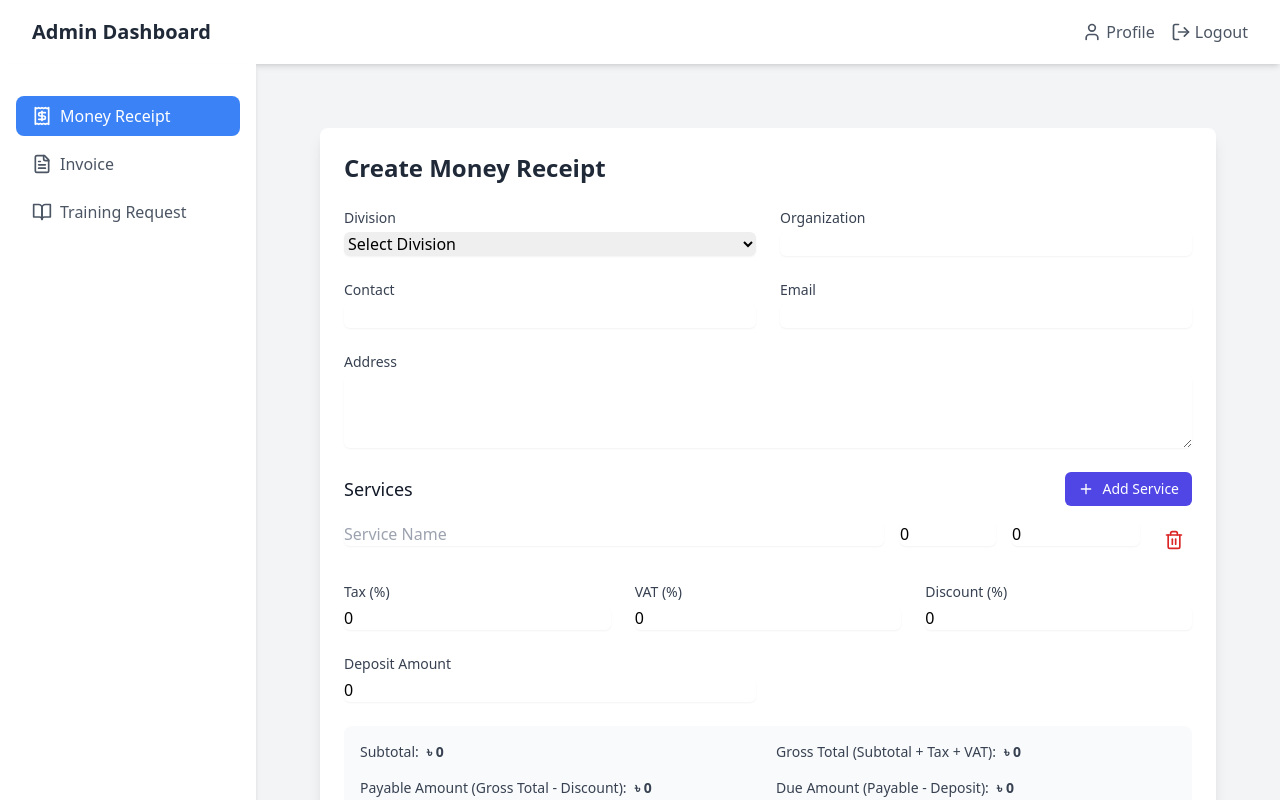
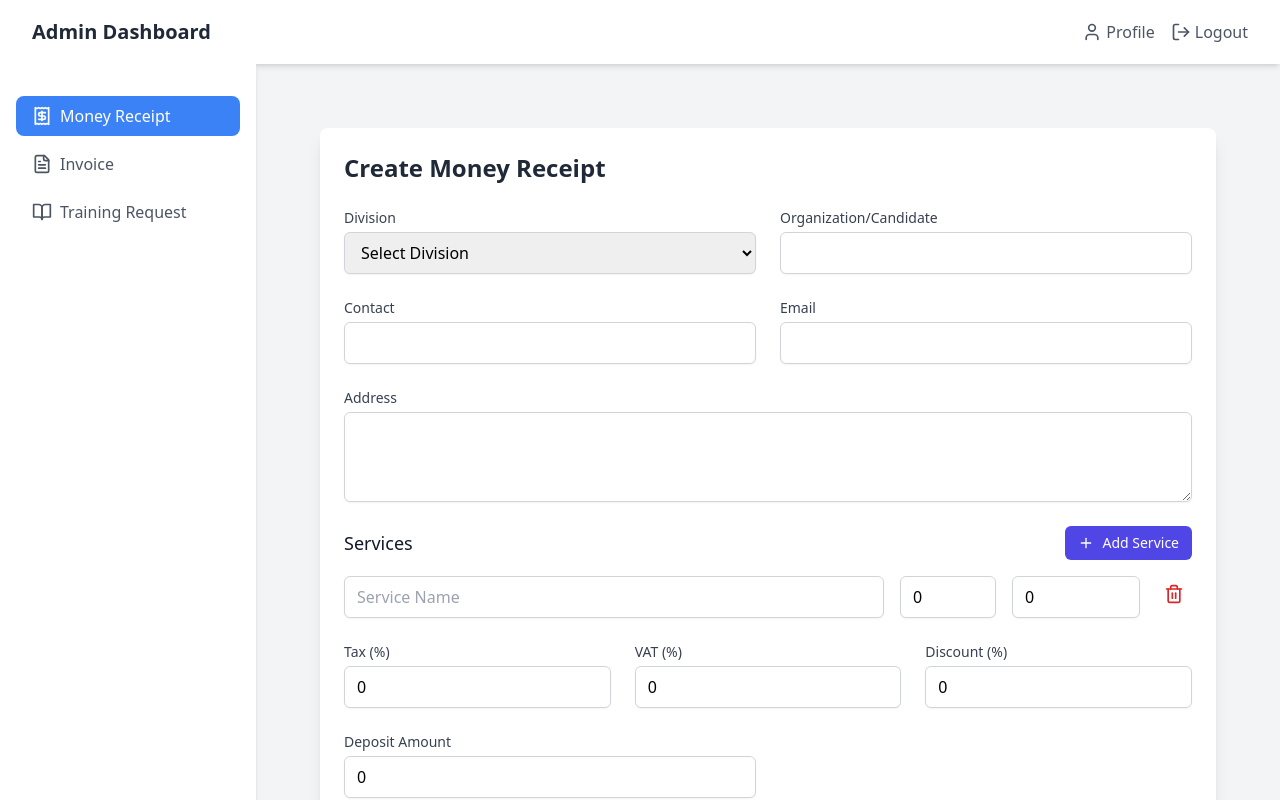
Before and after one commit to ATCTechLtd17/reciept-invoice, a React (Vite) app: page /dashboard/money-receipt/create in a window 1280 px wide. Shown: the top 800 px of the page. Built offline with nearby package versions, Linux system fonts and the light colour scheme.

Commit message:
Updated Form

```diff
--- a/src/pages/dashboard/ReceiptForm.tsx
+++ b/src/pages/dashboard/ReceiptForm.tsx
@@ -1,7 +1,7 @@
 import React, { useRef, useState } from 'react';
 import { useForm, useFieldArray } from 'react-hook-form';
 import { zodResolver } from '@hookform/resolvers/zod';
-import { Plus, Trash2,  Eye, Printer } from 'lucide-react';
+import { Plus, Trash2, Eye, Printer } from 'lucide-react';
 import { useReactToPrint } from 'react-to-print';
 import type { ReceiptFormData } from '../../types/receipt';
 import { receiptFormSchema } from '../../types/receipt';
@@ -45,32 +45,21 @@ const ReceiptForm: React.FC = () => {
   const formData = watch();
 
   React.useEffect(() => {
-    // Calculate subtotal
-    const subtotal = watchServices.reduce((acc, service) => {
-      return acc + (service.unit * service.price);
-    }, 0);
+    const subtotal = watchServices.reduce((acc, service) => acc + (service.unit * service.price), 0);
     setValue('subtotal', subtotal);
 
-    // Calculate tax and VAT amounts
     const taxAmount = (subtotal * watchTax) / 100;
     const vatAmount = (subtotal * watchVAT) / 100;
-
-    // Calculate gross total (Subtotal + Tax + VAT)
     const grossTotal = subtotal + taxAmount + vatAmount;
     setValue('grossTotal', grossTotal);
 
-    // Calculate discount amount
     const discountAmount = (subtotal * watchDiscount) / 100;
-
-    // Calculate payable amount (Gross Total - Discount)
     const payableAmount = grossTotal - discountAmount;
     setValue('payableAmount', payableAmount);
 
-    // Calculate due amount (Payable Amount - Deposit Amount)
     const dueAmount = payableAmount - (watchDepositAmount || 0);
     setValue('dueAmount', dueAmount);
 
-    // For backward compatibility
     setValue('total', payableAmount);
   }, [watchServices, watchTax, watchVAT, watchDiscount, watchDepositAmount, setValue]);
 
@@ -86,11 +75,9 @@ const ReceiptForm: React.FC = () => {
       status: 'Pending' as const
     };
 
-    // Save to local storage
     const savedReceipts = JSON.parse(localStorage.getItem('receipts') || '[]');
     localStorage.setItem('receipts', JSON.stringify([...savedReceipts, receipt]));
 
-    // Show preview
     setShowPreview(true);
   };
 
@@ -102,12 +89,12 @@ const ReceiptForm: React.FC = () => {
         <form onSubmit={handleSubmit(onSubmit)} className="space-y-6">
           <div className="grid grid-cols-2 gap-6">
             <div>
-              <label className="block text-sm font-medium text-gray-700">Division</label>
+              <label className="block text-sm font-medium text-gray-700 mb-1">Division</label>
               <select
                 {...register('division')}
-                className={`mt-1 block w-full rounded-md shadow-sm focus:border-indigo-500 focus:ring-indigo-500 ${
-                  errors.division ? 'border-red-300' : 'border-gray-300'
-                }`}
+                className={`mt-1 block w-full px-3 py-2 border ${
+                  errors.division ? 'border-red-500' : 'border-gray-300'
+                } rounded-md shadow-sm focus:outline-none focus:ring-2 focus:ring-indigo-500 focus:border-indigo-500`}
               >
                 <option value="">Select Division</option>
                 <option value="Academy">Academy</option>
@@ -119,13 +106,13 @@ const ReceiptForm: React.FC = () => {
             </div>
 
             <div>
-              <label className="block text-sm font-medium text-gray-700">Organization</label>
+              <label className="block text-sm font-medium text-gray-700 mb-1">Organization/Candidate</label>
               <input
                 type="text"
                 {...register('organization')}
-                className={`mt-1 block w-full rounded-md shadow-sm focus:border-indigo-500 focus:ring-indigo-500 ${
-                  errors.organization ? 'border-red-300' : 'border-gray-300'
-                }`}
+                className={`mt-1 block w-full px-3 py-2 border ${
+                  errors.organization ? 'border-red-500' : 'border-gray-300'
+                } rounded-md shadow-sm focus:outline-none focus:ring-2 focus:ring-indigo-500 focus:border-indigo-500`}
               />
               {errors.organization && (
                 <p className="mt-1 text-sm text-red-600">{errors.organization.message}</p>
@@ -135,13 +122,13 @@ const ReceiptForm: React.FC = () => {
 
           <div className="grid grid-cols-2 gap-6">
             <div>
-              <label className="block text-sm font-medium text-gray-700">Contact</label>
+              <label className="block text-sm font-medium text-gray-700 mb-1">Contact</label>
               <input
                 type="text"
                 {...register('contact')}
-                className={`mt-1 block w-full rounded-md shadow-sm focus:border-indigo-500 focus:ring-indigo-500 ${
-                  errors.contact ? 'border-red-300' : 'border-gray-300'
-                }`}
+                className={`mt-1 block w-full px-3 py-2 border ${
+                  errors.contact ? 'border-red-500' : 'border-gray-300'
+                } rounded-md shadow-sm focus:outline-none focus:ring-2 focus:ring-indigo-500 focus:border-indigo-500`}
               />
               {errors.contact && (
                 <p className="mt-1 text-sm text-red-600">{errors.contact.message}</p>
@@ -149,13 +136,13 @@ const ReceiptForm: React.FC = () => {
             </div>
 
             <div>
-              <label className="block text-sm font-medium text-gray-700">Email</label>
+              <label className="block text-sm font-medium text-gray-700 mb-1">Email</label>
               <input
                 type="email"
                 {...register('email')}
-                className={`mt-1 block w-full rounded-md shadow-sm focus:border-indigo-500 focus:ring-indigo-500 ${
-                  errors.email ? 'border-red-300' : 'border-gray-300'
-                }`}
+                className={`mt-1 block w-full px-3 py-2 border ${
+                  errors.email ? 'border-red-500' : 'border-gray-300'
+                } rounded-md shadow-sm focus:outline-none focus:ring-2 focus:ring-indigo-500 focus:border-indigo-500`}
               />
               {errors.email && (
                 <p className="mt-1 text-sm text-red-600">{errors.email.message}</p>
@@ -164,13 +151,13 @@ const ReceiptForm: React.FC = () => {
           </div>
 
           <div>
-            <label className="block text-sm font-medium text-gray-700">Address</label>
+            <label className="block text-sm font-medium text-gray-700 mb-1">Address</label>
             <textarea
               {...register('address')}
               rows={3}
-              className={`mt-1 block w-full rounded-md shadow-sm focus:border-indigo-500 focus:ring-indigo-500 ${
-                errors.address ? 'border-red-300' : 'border-gray-300'
-              }`}
+              className={`mt-1 block w-full px-3 py-2 border ${
+                errors.address ? 'border-red-500' : 'border-gray-300'
+              } rounded-md shadow-sm focus:outline-none focus:ring-2 focus:ring-indigo-500 focus:border-indigo-500`}
             />
             {errors.address && (
               <p className="mt-1 text-sm text-red-600">{errors.address.message}</p>
@@ -196,9 +183,9 @@ const ReceiptForm: React.FC = () => {
                   <input
                     {...register(`services.${index}.name`)}
                     placeholder="Service Name"
-                    className={`block w-full rounded-md shadow-sm focus:border-indigo-500 focus:ring-indigo-500 ${
-                      errors.services?.[index]?.name ? 'border-red-300' : 'border-gray-300'
-                    }`}
+                    className={`block w-full px-3 py-2 border ${
+                      errors.services?.[index]?.name ? 'border-red-500' : 'border-gray-300'
+                    } rounded-md shadow-sm focus:outline-none focus:ring-2 focus:ring-indigo-500 focus:border-indigo-500`}
                   />
                   {errors.services?.[index]?.name && (
                     <p className="mt-1 text-sm text-red-600">{errors.services[index]?.name?.message}</p>
@@ -209,9 +196,9 @@ const ReceiptForm: React.FC = () => {
                     type="number"
                     {...register(`services.${index}.unit`, { valueAsNumber: true })}
                     placeholder="Units"
-                    className={`block w-full rounded-md shadow-sm focus:border-indigo-500 focus:ring-indigo-500 ${
-                      errors.services?.[index]?.unit ? 'border-red-300' : 'border-gray-300'
-                    }`}
+                    className={`block w-full px-3 py-2 border ${
+                      errors.services?.[index]?.unit ? 'border-red-500' : 'border-gray-300'
+                    } rounded-md shadow-sm focus:outline-none focus:ring-2 focus:ring-indigo-500 focus:border-indigo-500`}
                   />
                   {errors.services?.[index]?.unit && (
                     <p className="mt-1 text-sm text-red-600">{errors.services[index]?.unit?.message}</p>
@@ -222,9 +209,9 @@ const ReceiptForm: React.FC = () => {
                     type="number"
                     {...register(`services.${index}.price`, { valueAsNumber: true })}
                     placeholder="Price"
-                    className={`block w-full rounded-md shadow-sm focus:border-indigo-500 focus:ring-indigo-500 ${
-                      errors.services?.[index]?.price ? 'border-red-300' : 'border-gray-300'
-                    }`}
+                    className={`block w-full px-3 py-2 border ${
+                      errors.services?.[index]?.price ? 'border-red-500' : 'border-gray-300'
+                    } rounded-md shadow-sm focus:outline-none focus:ring-2 focus:ring-indigo-500 focus:border-indigo-500`}
                   />
                   {errors.services?.[index]?.price && (
                     <p className="mt-1 text-sm text-red-600">{errors.services[index]?.price?.message}</p>
@@ -246,13 +233,13 @@ const ReceiptForm: React.FC = () => {
 
           <div className="grid grid-cols-3 gap-6">
             <div>
-              <label className="block text-sm font-medium text-gray-700">Tax (%)</label>
+              <label className="block text-sm font-medium text-gray-700 mb-1">Tax (%)</label>
               <input
                 type="number"
                 {...register('tax', { valueAsNumber: true })}
-                className={`mt-1 block w-full rounded-md shadow-sm focus:border-indigo-500 focus:ring-indigo-500 ${
-                  errors.tax ? 'border-red-300' : 'border-gray-300'
-                }`}
+                className={`mt-1 block w-full px-3 py-2 border ${
+                  errors.tax ? 'border-red-500' : 'border-gray-300'
+                } rounded-md shadow-sm focus:outline-none focus:ring-2 focus:ring-indigo-500 focus:border-indigo-500`}
               />
               {errors.tax && (
                 <p className="mt-1 text-sm text-red-600">{errors.tax.message}</p>
@@ -260,13 +247,13 @@ const ReceiptForm: React.FC = () => {
             </div>
 
             <div>
-              <label className="block text-sm font-medium text-gray-700">VAT (%)</label>
+              <label className="block text-sm font-medium text-gray-700 mb-1">VAT (%)</label>
               <input
                 type="number"
                 {...register('vat', { valueAsNumber: true })}
-                className={`mt-1 block w-full rounded-md shadow-sm focus:border-indigo-500 focus:ring-indigo-500 ${
-                  errors.vat ? 'border-red-300' : 'border-gray-300'
-                }`}
+                className={`mt-1 block w-full px-3 py-2 border ${
+                  errors.vat ? 'border-red-500' : 'border-gray-300'
+                } rounded-md shadow-sm focus:outline-none focus:ring-2 focus:ring-indigo-500 focus:border-indigo-500`}
               />
               {errors.vat && (
                 <p className="mt-1 text-sm text-red-600">{errors.vat.message}</p>
@@ -274,13 +261,13 @@ const ReceiptForm: React.FC = () => {
             </div>
 
             <div>
-              <label className="block text-sm font-medium text-gray-700">Discount (%)</label>
+              <label className="block text-sm font-medium text-gray-700 mb-1">Discount (%)</label>
               <input
                 type="number"
                 {...register('discount', { valueAsNumber: true })}
-                className={`mt-1 block w-full rounded-md shadow-sm focus:border-indigo-500 focus:ring-indigo-500 ${
-                  errors.discount ? 'border-red-300' : 'border-gray-300'
-                }`}
+                className={`mt-1 block w-full px-3 py-2 border ${
+                  errors.discount ? 'border-red-500' : 'border-gray-300'
+                } rounded-md shadow-sm focus:outline-none focus:ring-2 focus:ring-indigo-500 focus:border-indigo-500`}
               />
               {errors.discount && (
                 <p className="mt-1 text-sm text-red-600">{errors.discount.message}</p>
@@ -290,13 +277,13 @@ const ReceiptForm: React.FC = () => {
 
           <div className="grid grid-cols-2 gap-6">
             <div>
-              <label className="block text-sm font-medium text-gray-700">Deposit Amount</label>
+              <label className="block text-sm font-medium text-gray-700 mb-1">Deposit Amount</label>
               <input
                 type="number"
                 {...register('depositAmount', { valueAsNumber: true })}
-                className={`mt-1 block w-full rounded-md shadow-sm focus:border-indigo-500 focus:ring-indigo-500 ${
-                  errors.depositAmount ? 'border-red-300' : 'border-gray-300'
-                }`}
+                className={`mt-1 block w-full px-3 py-2 border ${
+                  errors.depositAmount ? 'border-red-500' : 'border-gray-300'
+                } rounded-md shadow-sm focus:outline-none focus:ring-2 focus:ring-indigo-500 focus:border-indigo-500`}
               />
               {errors.depositAmount && (
                 <p className="mt-1 text-sm text-red-600">{errors.depositAmount.message}</p>
@@ -367,6 +354,7 @@ const ReceiptForm: React.FC = () => {
             <div className="p-6">
               <ReceiptPreview
                 ref={previewRef}
+                //@ts-ignore
                 receipt={{
                   ...formData,
                   id: Date.now().toString(),
```
Also changed, not shown: src/pages/dashboard/Invoice.tsx (+14 -4 lines), src/pages/dashboard/ReceiptPreview.tsx (+97 -58 lines), src/types/receipt.ts (+15 -0 lines).
